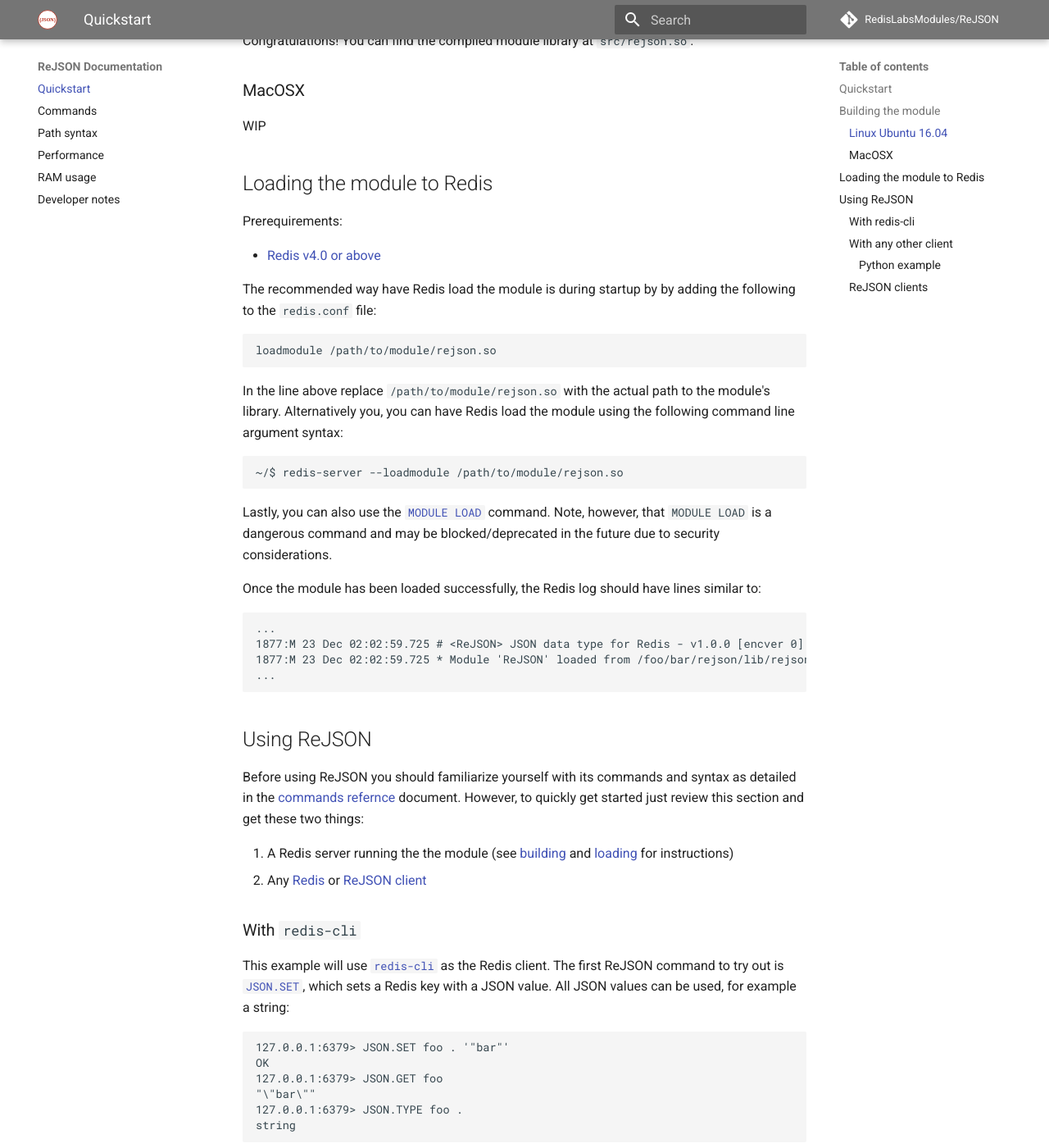
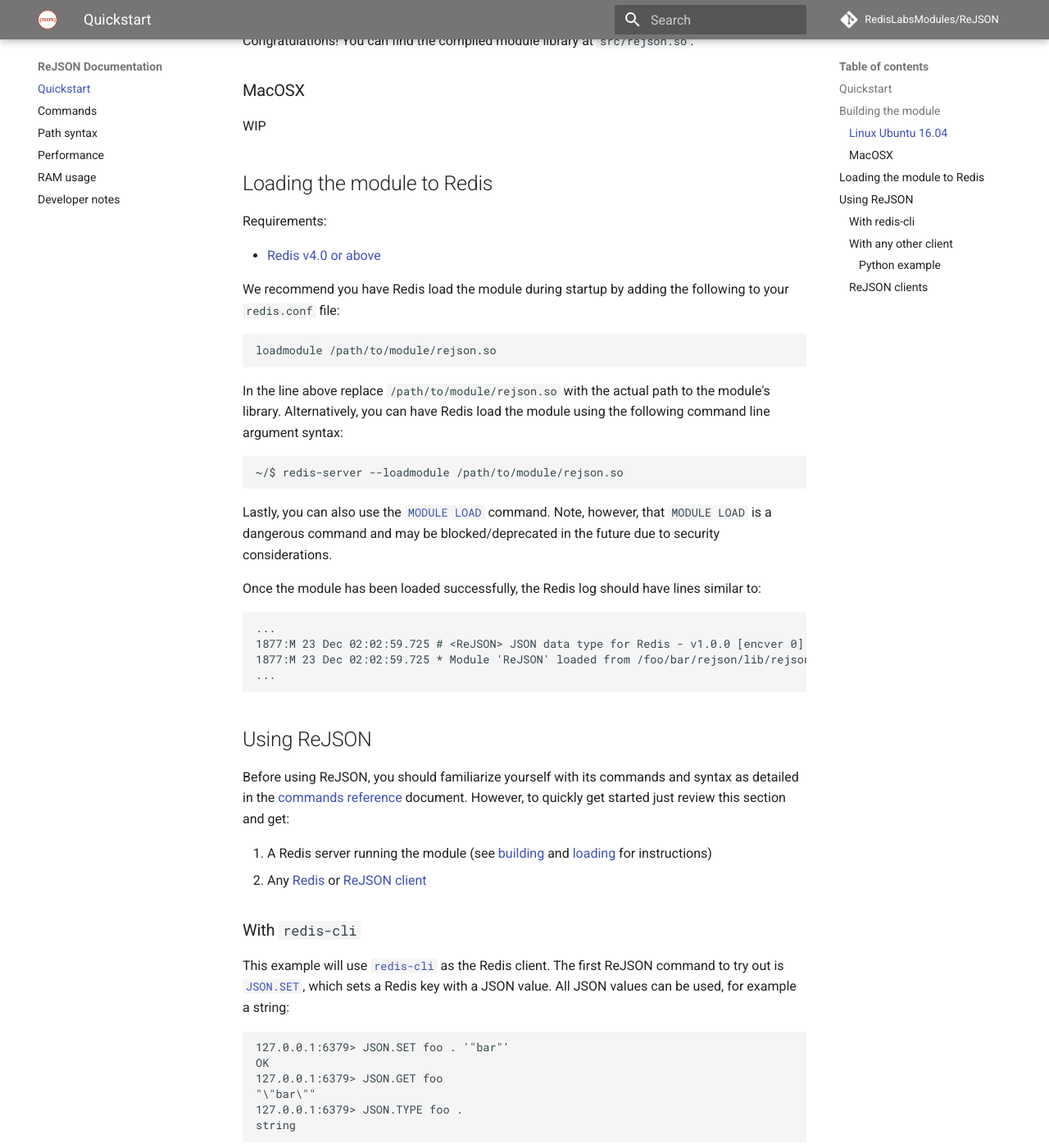
Before and after one commit to RedisJSON/RedisJSON, an MkDocs documentation site: the page built from docs/index.md, in a window 1280 px wide and 1400 px high, scrolled down 1151 px. Shown: the whole window at 82% size. Built offline with MkDocs 1.6.1 and Material for MkDocs 9.7.7, drawn with Linux system fonts in a browser that asks for light colours; comment, search, counter and statistics services are not loaded; old or Windows-style settings are respelled for this version of MkDocs; some of the changed text lies outside the part shown.

Commit message:
Update index.md
Small edits.

````diff
--- a/docs/index.md
+++ b/docs/index.md
@@ -6,7 +6,7 @@
 thus allowing Redis-blazing performance.
 
 ReJSON is developed with <3 at [Redis Labs](https://redislabs.com). The source code is available
-from: https://github.com/RedisLabsModules/ReJSON
+at: https://github.com/RedisLabsModules/ReJSON
 
 ## Quickstart
 
@@ -20,7 +20,7 @@
 
 ### Linux Ubuntu 16.04
 
-Prerequirements:
+Requirements:
 
 * The ReJSON repository: `git clone https://github.com/RedisLabsModules/rejson.git`
 * The `build-essential` package: `apt-get install build-essential`
@@ -35,11 +35,11 @@
 
 ## Loading the module to Redis
 
-Prerequirements:
+Requirements:
 
 * [Redis v4.0 or above](http://redis.io/download)
 
-The recommended way have Redis load the module is during startup by by adding the following to the
+We recommend you have Redis load the module during startup by adding the following to your
 `redis.conf` file:
 
 ```
@@ -69,11 +69,11 @@
 
 ## Using ReJSON
 
-Before using ReJSON you should familiarize yourself with its commands and syntax as detailed in the
-[commands refernce](commands.md) document. However, to quickly get started just review this
-section and get these two things:
+Before using ReJSON, you should familiarize yourself with its commands and syntax as detailed in the
+[commands reference](commands.md) document. However, to quickly get started just review this
+section and get:
 
-1.  A Redis server running the the module (see [building](#building-the-module-library) and
+1.  A Redis server running the module (see [building](#building-the-module-library) and
     [loading](#loading-the-module-to-Redis) for instructions)
 1.  Any [Redis](http://redis.io/clients) or [ReJSON client](#rejson-clients)
 
@@ -204,8 +203,7 @@
 
 ### ReJSON clients
 
-Some languages have client libraries that provide support for ReJSON's commands.
-The following is a list of these:
+Some languages have client libraries that provide support for ReJSON's commands:
 
 | Project | Language | License | Author | URL |
 | ------- | -------- | ------- | ------ | --- |
````
Also changed, not shown: other parts of docs/index.md (+6 -7 lines).
